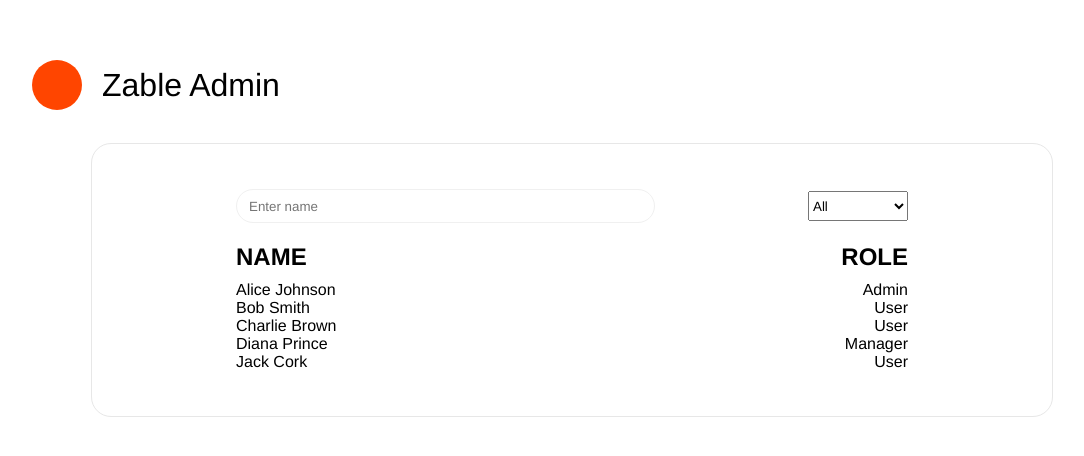
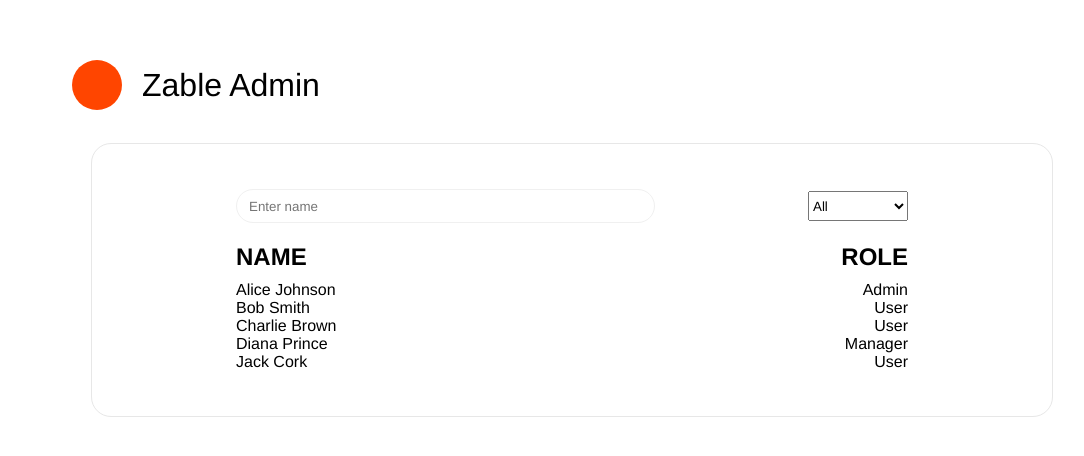
Before and after one commit to SanjeevMidda/search-and-filter, a React (Create React App) app: page / in a window 1280 px wide. Shown: the part 120-576 px from the top of the page, without its empty margins (68-1152 px from the left). Built offline with nearby package versions, Linux system fonts and the light colour scheme.

Commit message:
Adjust left position of title element

```diff
--- a/src/index.css
+++ b/src/index.css
@@ -65,7 +65,7 @@ select {
 #title {
   position: absolute;
   top: 180px;
-  left: 100px;
+  left: 140px;
   display: flex;
   justify-content: center;
   align-items: center;
```
